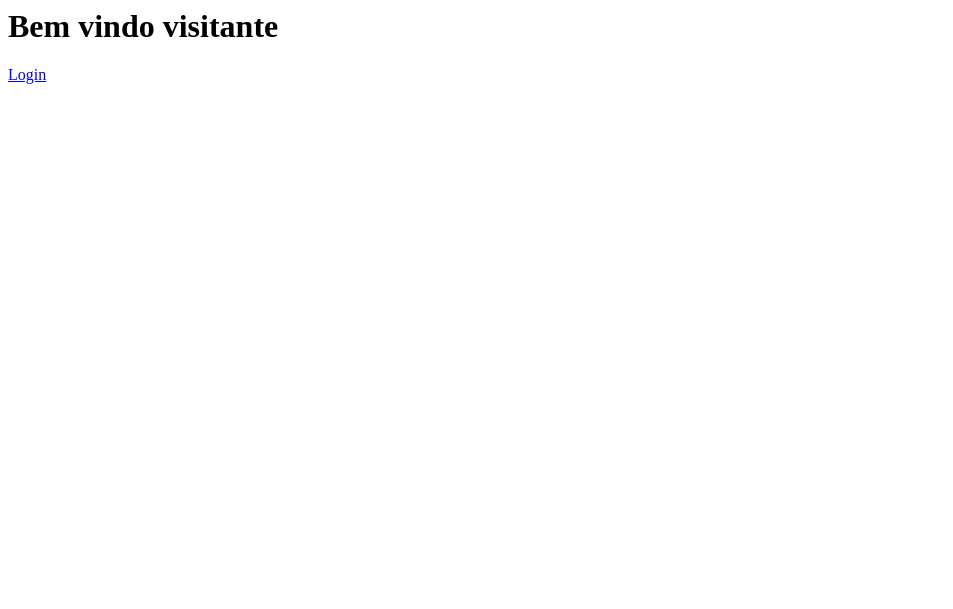
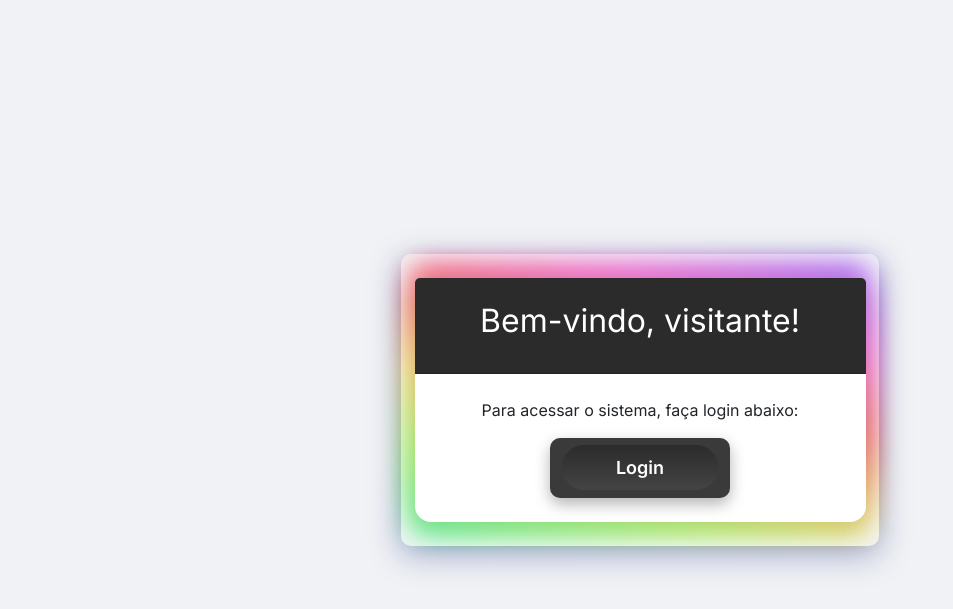
Before and after one commit to GabSMF/iot-minha-casa-minha-vida, a Flask app: page / in a window 1280 px wide. Shown: the top 609 px of the page, without its empty margins (0-953 px from the left). Run offline with Flask 3, Linux system fonts and the light colour scheme.

Commit message:
server and login done

```diff
--- a/server.py
+++ b/server.py
@@ -34,7 +34,7 @@ def set_mqtt_credentials(mqttc):
     if user and pwd:
         mqttc.username_pw_set(user, pwd)
     else:
-        print("No MQTT credentials provided; attempting anonymous connection")
+        print("No MQTT credentials provided!")
 
 # ----- Setup MQTT -----
 
--- a/templates/home.html
+++ b/templates/home.html
@@ -1,16 +1,210 @@
-<html>
+<!DOCTYPE html>
+<html lang="pt-BR">
 <head>
   <meta charset="utf-8" />
-  <title>Auth0 + Flask Examplo</title>
+  <meta name="viewport" content="width=device-width, initial-scale=1" />
+  <title>Auth0 + Flask Exemplo</title>
+  <!-- Bootstrap 5 CSS -->
+  <link href="https://cdn.jsdelivr.net/npm/bootstrap@5.3.0/dist/css/bootstrap.min.css" rel="stylesheet">
+  <!-- Google Font -->
+  <link href="https://fonts.googleapis.com/css2?family=Inter:wght@400;600&display=swap" rel="stylesheet">
+  <style>
+    body {
+      font-family: 'Inter', sans-serif;
+      background: #f0f2f5;
+      color: #333;
+      min-height: 100vh;
+      display: flex;
+      align-items: center;
+      justify-content: center;
+    }
+    .card {
+      border: none;
+      border-radius: 1rem;
+      box-shadow: 0 4px 20px rgba(0,0,0,0.1);
+    }
+    .card-header {
+      background: rgba(43, 43, 43, 1);
+      color: white;
+      border-top-left-radius: 1rem;
+      border-top-right-radius: 1rem;
+    }
+    .btn-auth {
+      background: rgba(43, 43, 43, 1);
+      color: #fff;
+      transition: background 0.3s;
+    }
+    .btn-auth:hover {
+      background: rgba(43, 43, 43, 1)6;
+      color: #fff;
+    }
+    pre {
+      background: #eef1f5;
+      padding: 1rem;
+      border-radius: .5rem;
+      overflow-x: auto;
+    }
+
+    /* CSS do botão customizado */
+    .button {
+      border: none;
+      outline: none;
+      background-color: #3a3a3a;
+      width: 180px;
+      height: 60px;
+      font-size: 18px;
+      color: #fff;
+      font-weight: 600;
+      border-radius: 10px;
+      display: flex;
+      justify-content: center;
+      align-items: center;
+      cursor: pointer;
+      position: center;
+      transition:
+        transform 0.2s ease,      /* adiciona transição na transformação */
+        box-shadow 0.2s ease;     /* adiciona transição na sombra */
+      box-shadow: 0 6px 15px rgba(0,0,0,0.3); /* sombra padrão “abaixo” */
+      margin: 1rem auto 0;
+    }
+
+    .button::before {
+      content: "";
+      position: absolute;
+      top: 50%;
+      left: 50%;
+      transform: translate(-50%, -50%);
+      background: rgba(255, 255, 255, 0.2);
+      box-shadow: 0 8px 32px 0 rgba(31, 38, 135, 0.37);
+      width: 106%;
+      height: 120%;
+      z-index: -1 ;
+      border-radius: inherit;
+      transition: all 0.3s;
+    }
+
+    .gradient-container {
+      position: absolute;
+      top: 50%;
+      left: 50%;
+      transform: translate(-50%, -50%);
+      width: 106%;
+      height: 115%;
+      overflow: hidden;
+      border-radius: inherit;
+      z-index: -2;
+      filter: blur(10px);
+      transition: all 0.3s;
+    }
+
+    .gradient {
+      position: absolute;
+      top: 50%;
+      left: 50%;
+      transform: translate(-50%, -50%);
+      width: 110%;
+      aspect-ratio: 1;
+      border-radius: 100%;
+      transition: all 0.3s;
+      background-image: linear-gradient(
+        90deg,
+        hsl(226, 81%, 64%),
+        hsl(271, 81%, 64%),
+        hsl(316, 81%, 64%),
+        hsl(1, 81%, 64%),
+        hsl(46, 81%, 64%),
+        hsl(91, 81%, 64%),
+        hsl(136, 81%, 64%),
+        hsl(181, 81%, 64%)
+      );
+      animation: rotate 2s linear infinite;
+      filter: blur(10px);
+    }
+
+    .label {
+      width: 156px;
+      height: 45px;
+      text-align: center;
+      line-height: 45px;
+      border-radius: 22px;
+      background-color: rgba(43, 43, 43, 1);
+      background-image: linear-gradient(
+        180deg,
+        rgb(43, 43, 43) 0%,
+        rgb(68, 68, 68) 100%
+      );
+    }
+
+    .button:hover {
+      transform: translateY(-4px);                 /* “levanta” o botão */
+      box-shadow: 0 10px 20px rgba(0,0,0,0.4);      /* aumenta a sombra */
+    }
+
+    .button:hover .gradient-container {
+      transform: translate(-50%, -50%) scale(0.98);
+      filter: blur(5px);
+    }
+
+    .button:hover .gradient {
+      filter: blur(5px);
+    }
+
+    .button:active {
+      transform: translateY(2px);                  /* “afunda” o botão */
+      box-shadow: inset 0 4px 8px rgba(0,0,0,0.5); /* sombra interna para profundidade */
+    }
+
+    @keyframes rotate {
+      0% {
+        transform: translate(-50%, -50%) rotate(0deg);
+      }
+      100% {
+        transform: translate(-50%, -50%) rotate(360deg);
+      }
+    }
+  </style>
 </head>
 <body>
-  {% if session %}
-      <h1>Bem vindo {{session.userinfo.name}}!</h1>
-      <p><a href="/logout">Logout</a></p>
-      <div><pre>{{pretty}}</pre></div>
-  {% else %}
-    <h1>Bem vindo visitante</h1>
-    <p><a href="/login">Login</a></p>
-  {% endif %}
+  <div class="container">
+    <div class="row justify-content-center">
+      <div class="col-md-6 col-lg-5">
+        <div class="card">
+          <div class="card-header text-center py-4">
+            {% if session %}
+              <h2>Olá, {{ session.userinfo.name }}!</h2>
+            {% else %}
+              <h2>Bem-vindo, visitante!</h2>
+            {% endif %}
+          </div>
+          <div class="card-body text-center p-4">
+            {% if session %}
+              <p>Você está logado com sucesso.</p>
+              <button class="button", onclick = "window.location.href='/logout'">
+                <span class="label">Logout</span>
+                <span class="gradient-container">
+                  <span class="gradient"></span>
+                </span>
+              </button>
+            {% else %}
+              <p>Para acessar o sistema, faça login abaixo:</p>
+              <button class="button", onclick = "window.location.href='/login'">
+                <span class="label">Login</span>
+                <span class="gradient-container">
+                  <span class="gradient"></span>
+                </span>
+              </button>
+            {% endif %}
+
+            {% if session %}
+              <div class="text-start mt-4">
+                <h5>Detalhes do Perfil:</h5>
+                <pre>{{ pretty }}</pre>
+              </div>
+            {% endif %}
+          </div>
+        </div>
+      </div>
+    </div>
+  </div>
 </body>
 </html>
```
